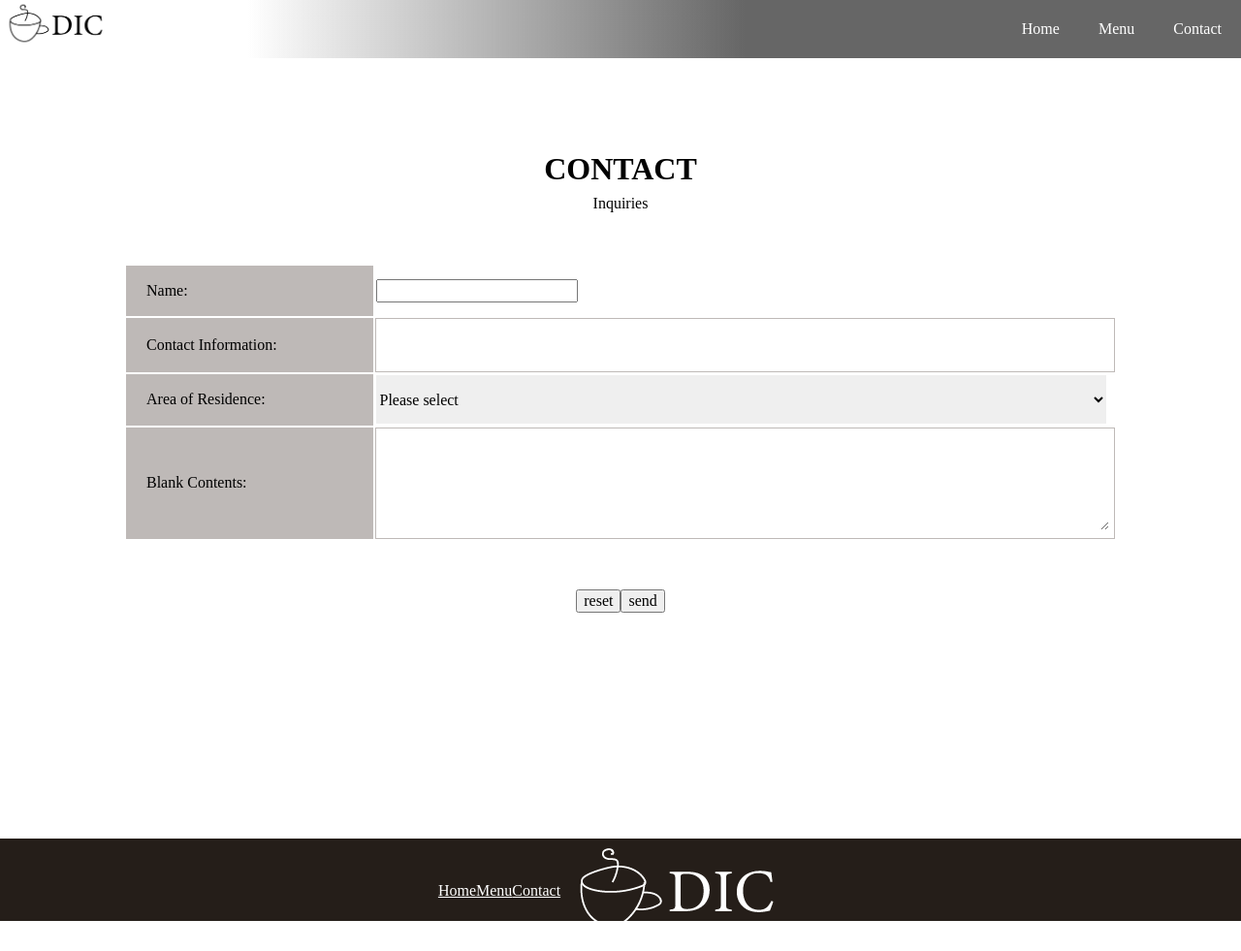
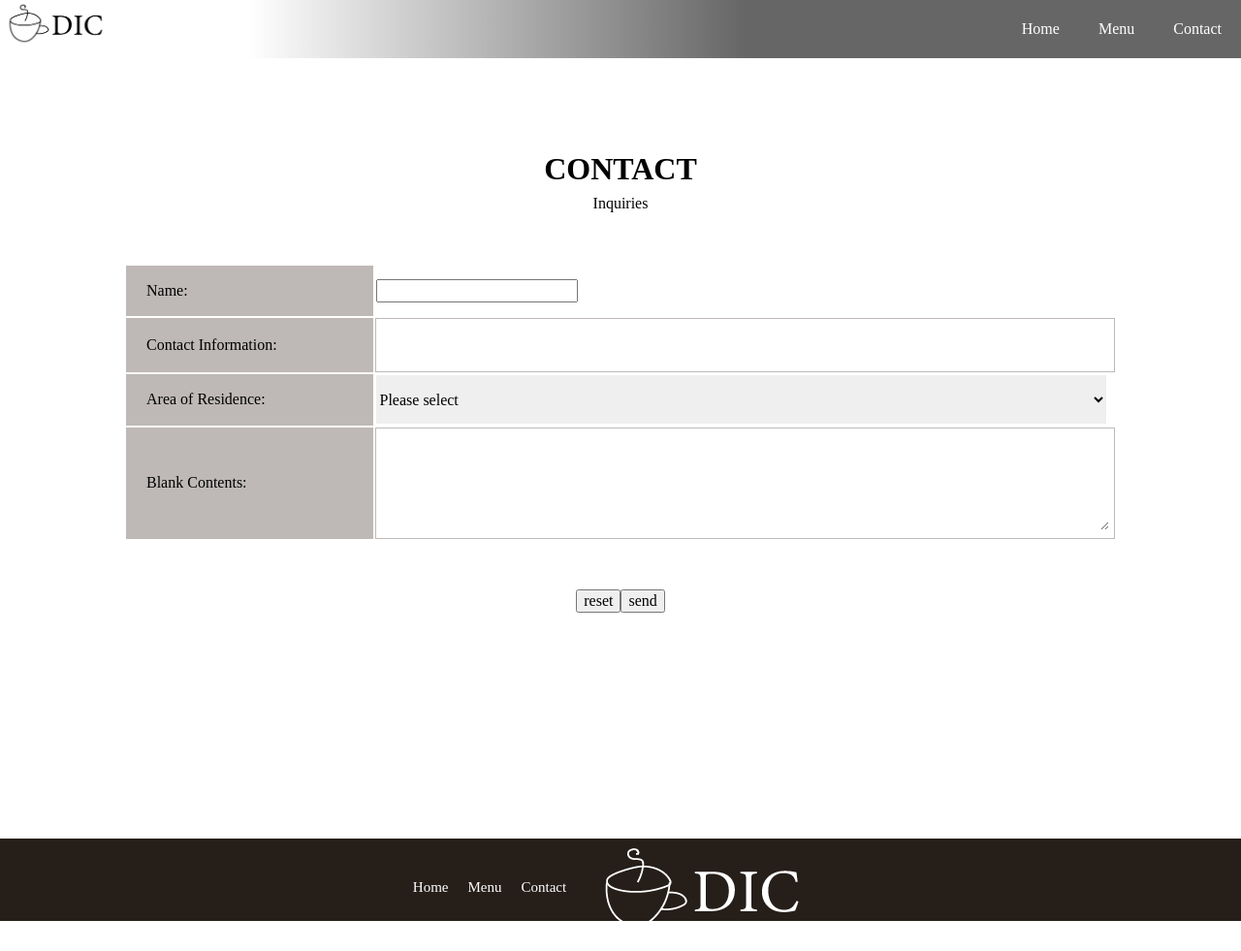
Before and after one commit to Nuella-26/imitation_site_assignment, a plain HTML site: page dic_cafe/contact.html in a window 1280 px wide. Shown: the whole page at 97% size. Drawn offline with Linux system fonts and the light colour scheme; files that its build step writes are made by us from their sources; a web font is replaced by a local one.

Commit message:
Update main.css

```diff
--- a/dic_cafe/css/main.css
+++ b/dic_cafe/css/main.css
@@ -101,15 +101,17 @@ li {
 }
 .footer_nav {
   display: flex;
-  text-align: center;
   margin-bottom: 10px;
-  flex-direction: row;
   justify-content: center;
 }
 .footer_nav_item {
+  padding: 0 10px;
+  display: flex;
+  flex-direction: column;
   color: white;
-  align-content: center;
-  justify-content: space-between;
+  justify-content: center;
+  text-decoration: none;
+  font-size: 15px;
 }
 .footer_logo {
   width: 120px;
```
